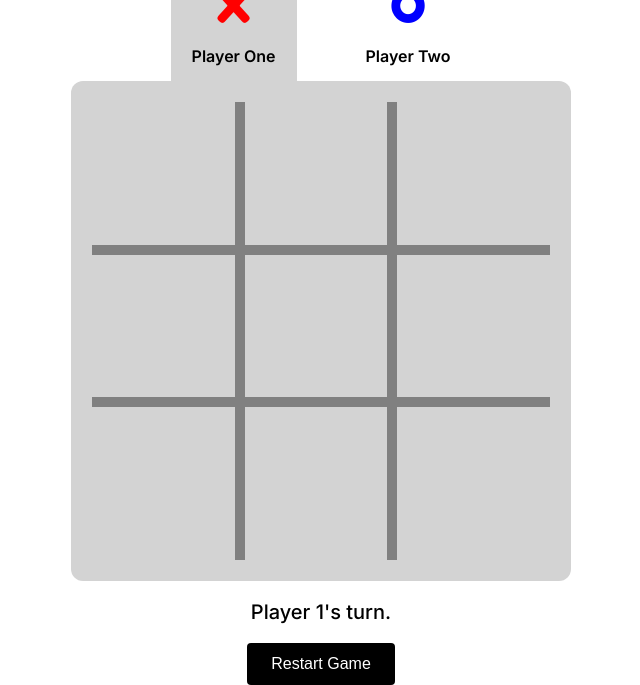
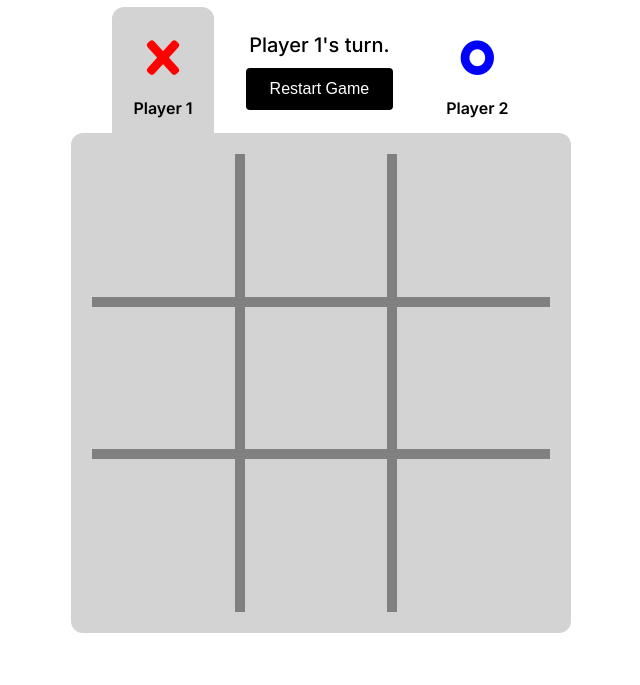
Before and after one commit to Diplomoceras-maximum/noughts-and-crosses, a plain HTML site: page index.html in a window 1280 px wide. Shown: the part 124-809 px from the top of the page, without its empty margins (319-959 px from the left). Drawn offline with Linux system fonts and the light colour scheme.

Commit message:
Change the position of both the result and reset button to be between the players above the board

```diff
--- a/index.html
+++ b/index.html
@@ -19,11 +19,15 @@
       <div id="players-container">
         <div class="player" id="player-one">
           <div class="mark x">X</div>
-          <div class="name">Player One</div>
+          <div class="name">Player 1</div>
+        </div>
+        <div id="game-info">
+          <div id="game-result"></div>
+          <button id="restart-btn">Restart Game</button>
         </div>
         <div class="player" id="player-two">
           <div class="mark o">O</div>
-          <div class="name">Player Two</div>
+          <div class="name">Player 2</div>
         </div>
       </div>
       <div id="gameboard">
@@ -37,8 +41,6 @@
         <div class="cell" data-index="7"></div>
         <div class="cell" data-index="8"></div>
       </div>
-      <div id="game-result"></div>
-      <button id="restart-btn">Restart Game</button>
     </div>
   </body>
 </html>
--- a/script.js
+++ b/script.js
@@ -201,7 +201,7 @@ const interfaceController = (function () {
       } else if (result.status === "tie") {
         interfaceController.showResult("It's a tie!");
       } else if (result.status === "gameover") {
-        interfaceController.showResult("Game is over. Please restart.");
+        interfaceController.showResult("Game Over.");
       } else {
         interfaceController.showResult(
           `Player ${gameController.getCurrentPlayerName()}'s turn.`
--- a/styles.css
+++ b/styles.css
@@ -28,7 +28,7 @@ body {
 #players-container {
   display: flex;
   justify-content: center;
-  gap: 3rem;
+  gap: 2rem;
   max-width: 500px;
   width: 90vmin;
   text-align: center;
@@ -69,6 +69,13 @@ body {
 
 #player-two.active {
   background-color: lightgrey;
+}
+
+#game-info {
+  display: flex;
+  flex-direction: column;
+  justify-content: center;
+  gap: 0.5rem;
 }
 
 h1 {
@@ -138,7 +145,6 @@ h1 {
 #game-result {
   font-size: 1.25rem;
   font-weight: 500;
-  margin: 1rem 0;
 }
 
 button {
```
